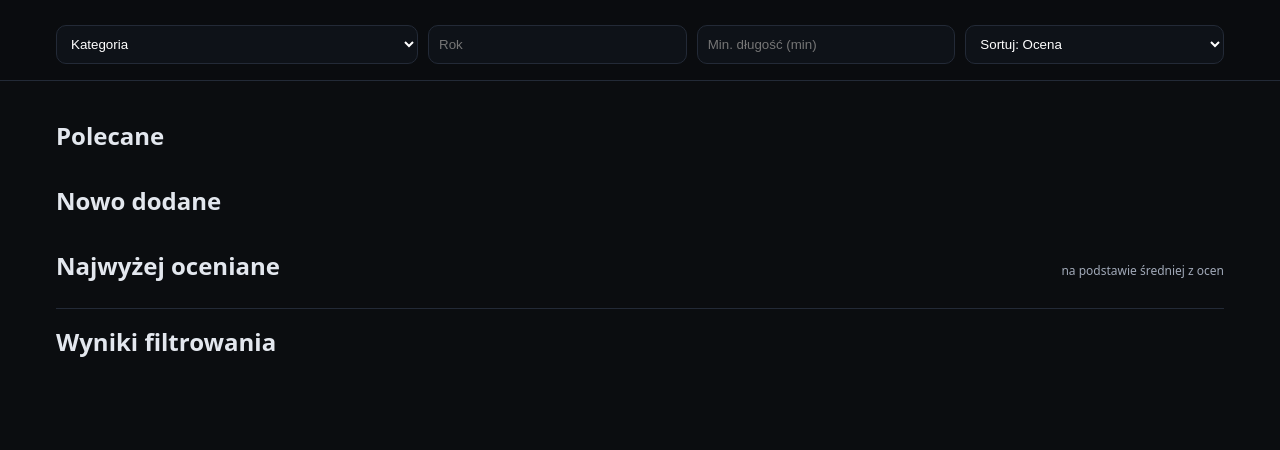
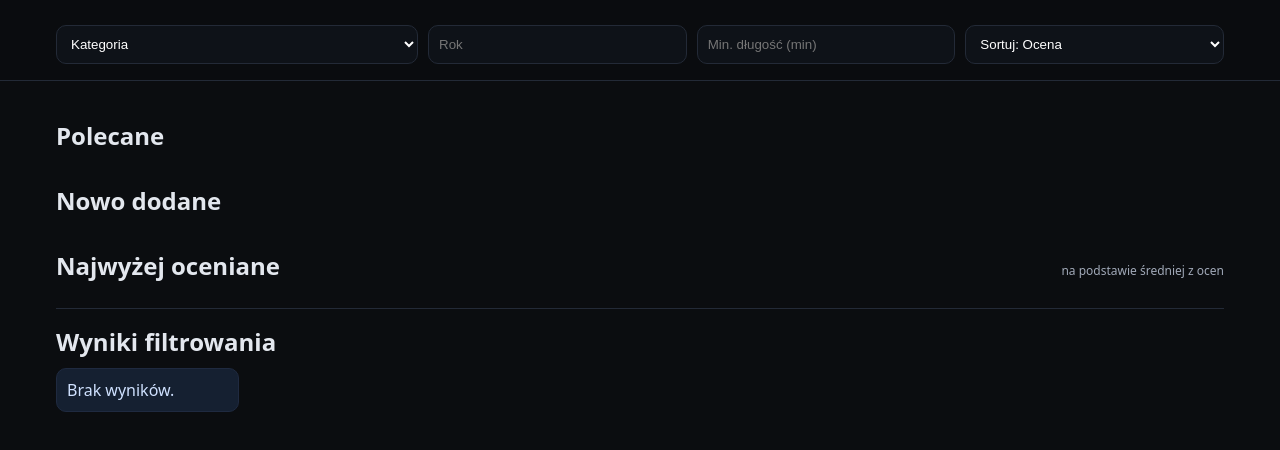
Before and after one commit to cannon1123/StreamingHub, a plain HTML site: page test2.html in a window 1280 px wide. Shown: the part 64-514 px from the top of the page. Drawn offline with nearby package versions, Linux system fonts and the light colour scheme; no server answers.

Commit message:
poprawki

```diff
--- a/test2.html
+++ b/test2.html
@@ -272,7 +272,15 @@ async function applyFilters(){
   if(sort==='year') list.sort((a,b)=> (b.year||0) - (a.year||0));
   if(sort==='popular') list.sort((a,b)=> ( (pop[b.id]||0) - (pop[a.id]||0) ));
 
-  $('#list-results').innerHTML = list.map(m=>card(m, avg)).join('');
+  // 🔥 pokaż tylko wyniki filtrowania
+  $('#list-results').innerHTML = list.length
+    ? list.map(m=>card(m, avg)).join('')
+    : '<div class="alert">Brak wyników.</div>';
+
+  // 🔥 wyczyść stare sekcje
+  $('#list-recommended').innerHTML = '';
+  $('#list-new').innerHTML = '';
+  $('#list-top').innerHTML = '';
 }
 
 /* ==== Szczegóły filmu + odtwarzacz ==== */
@@ -333,7 +341,7 @@ async function addMovie(){
   await applyFilters();
 
   // szukaj po Enter
-  $('#q').addEventListener('keydown', e => { if(e.key==='Enter'){ e.preventDefault(); applyFilters(); } });
+$('#q').addEventListener('input', applyFilters);
   // automatycznie filtruj, gdy zmieniasz pola
   ['f-category','f-year','f-min','f-sort'].forEach(id => {
     document.getElementById(id).addEventListener('change', applyFilters);
```
